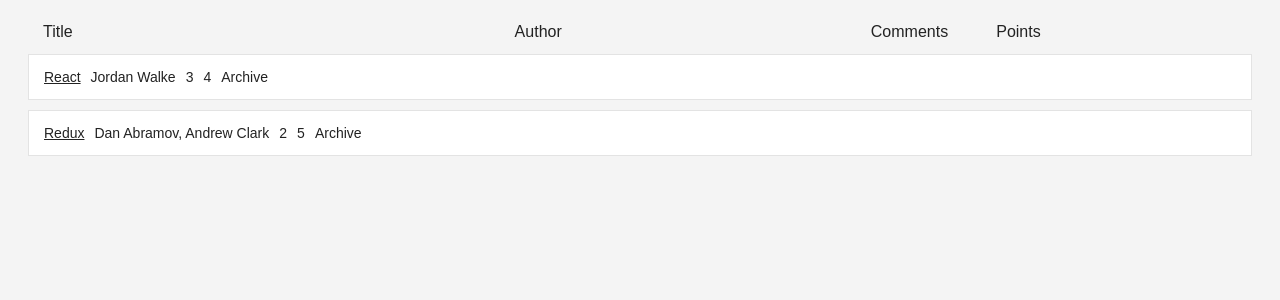
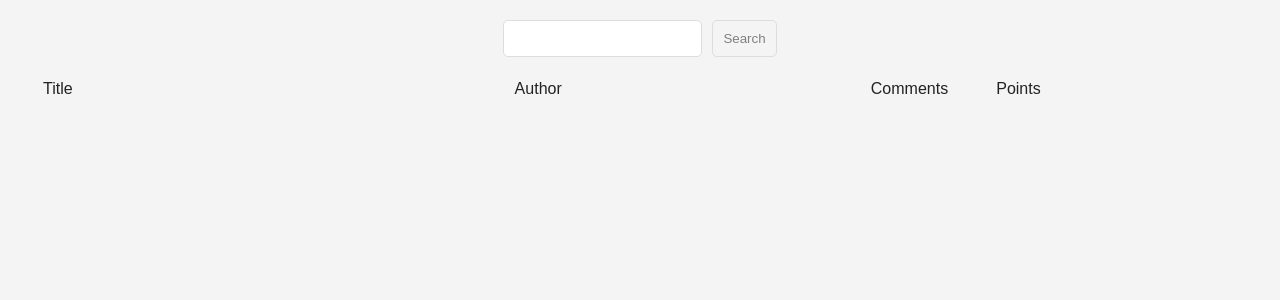
Before and after one commit to nkorczyk/react-redux-hackernews, a React (Create React App) app: page / in a window 1280 px wide. Shown: the top 300 px of the page. Built offline with nearby package versions, Linux system fonts and the light colour scheme.

Commit message:
Redux and Data Fetching

```diff
--- a/package.json
+++ b/package.json
@@ -8,7 +8,8 @@
     "react-redux": "^6.0.0",
     "react-scripts": "2.1.3",
     "redux": "^4.0.1",
-    "redux-logger": "^3.0.6"
+    "redux-logger": "^3.0.6",
+    "redux-saga": "^0.16.2"
   },
   "scripts": {
     "start": "react-scripts start",
--- a/src/actions/actionTypes.js
+++ b/src/actions/actionTypes.js
@@ -1 +1,3 @@
 export const STORY_ARCHIVE = 'STORY_ARCHIVE';
+export const STORIES_FETCH = 'STORIES_FETCH';
+export const STORIES_ADD = 'STORIES_ADD';
--- /dev/null
+++ b/src/actions/story.js
@@ -0,0 +1,16 @@
+import { STORIES_ADD, STORIES_FETCH } from '../actions/actionTypes';
+
+const doAddStories = stories => ({
+    type: STORIES_ADD,
+    stories
+});
+
+const doFetchSories = query => ({
+    type: STORIES_FETCH,
+    query
+});
+
+export {
+    doAddStories,
+    doFetchSories
+}
--- a/src/components/App.js
+++ b/src/components/App.js
@@ -1,10 +1,14 @@
 import React from 'react';
 import './App.css';
 import Stories from './Stories';
+import SearchStories from './SearchStories';
 
 const App = () => {
     return (
         <div className="app">
+            <div className="interactions">
+                <SearchStories />
+            </div>
             <Stories />
         </div>
     );
--- /dev/null
+++ b/src/components/Button.js
@@ -0,0 +1,34 @@
+import React from 'react';
+
+const ButtonInline = ({
+    onClick,
+    type = 'button',
+    children
+}) =>
+    <Button
+        type={type}
+        className="button-inline"
+        onClick={onClick}
+    >
+        {children}
+    </Button>
+
+const Button = ({
+    onClick,
+    className,
+    type = 'button',
+    children
+}) =>
+    <button
+        type={type}
+        className={className}
+        onClick={onClick}
+    >
+        {children}
+    </button>
+
+export default Button;
+
+export {
+    ButtonInline
+};
--- /dev/null
+++ b/src/components/SearchStories.js
@@ -0,0 +1,62 @@
+import React, { Component } from 'react';
+import { connect } from 'react-redux';
+import { doFetchSories } from '../actions/story';
+import Button from './Button';
+
+class SearchStories extends Component {
+    constructor(props) {
+        super(props);
+
+        this.state = {
+            query: ''
+        };
+
+        this.onChange = this.onChange.bind(this);
+        this.onSubmit = this.onSubmit.bind(this);
+    }
+
+    onSubmit(event) {
+        const { query } = this.state;
+
+        if (query) {
+            this.props.onFetchStories(query)
+            this.setState({
+                query: ''
+            });
+        }
+
+        event.preventDefault();
+    }
+
+    onChange(event) {
+        const { value } = event.target;
+
+        this.setState({
+            query: value
+        });
+    }
+
+    render() {
+        return (
+            <form onSubmit={this.onSubmit}>
+                <input
+                    type="text"
+                    value={this.value}
+                    onChange={this.onChange}
+                />
+                <Button type="submit">
+                    Search
+                </Button>
+            </form>
+        )
+    }
+}
+
+const mapDispatchToProps = (dispatch) => ({
+    onFetchStories: query => dispatch(doFetchSories(query))
+})
+
+export default connect(
+    null,
+    mapDispatchToProps
+)(SearchStories);
--- a/src/components/Story.js
+++ b/src/components/Story.js
@@ -1,5 +1,6 @@
 import React from 'react';
 import './Story.css';
+import { ButtonInline } from './Button';
 import { connect } from 'react-redux';
 import { doArchiveStory } from '../actions/archive';
 
@@ -33,23 +34,12 @@
                     className="button-inline"
                     onClick={() => onArchive(objectID)}>
                 </button>
-                <ButtonInline type="button"
-                    onClick={() => onArchive(objectID)}>
+                <ButtonInline onClick={() => onArchive(objectID)}>
                     Archive
                 </ButtonInline>
             </span>
         </div>
     )
-};
-
-const ButtonInline = ({ onClick, type = 'button', children }) => {
-    return (
-        <button type={type}
-            className="button-inline"
-            onClick={onClick}>
-            {children}
-        </button>
-    );
 };
 
 const mapDispatchToProps = dispatch => ({
--- a/src/reducers/storyReducer.js
+++ b/src/reducers/storyReducer.js
@@ -1,25 +1,19 @@
-const INITIAL_STATE = [
-    {
-        title: 'React',
-        url: 'https://facebook.github.io/react/',
-        author: 'Jordan Walke',
-        num_comments: 3,
-        points: 4,
-        objectID: 0,
-    }, {
-        title: 'Redux',
-        url: 'https://github.com/reactjs/redux',
-        author: 'Dan Abramov, Andrew Clark',
-        num_comments: 2,
-        points: 5,
-        objectID: 1,
-    },
-];
+import { STORIES_ADD } from '../actions/actionTypes';
+
+const INITIAL_STATE = [];
+
 
 function storyReducer(state = INITIAL_STATE, action) {
     switch (action.type) {
+        case STORIES_ADD: {
+            return applyAddStories(state, action);
+        }
         default: return state;
     }
 }
 
+const applyAddStories = (state, action) => {
+    return action.stories;
+}
+
 export default storyReducer;
--- a/src/sagas/index.js
+++ b/src/sagas/index.js
@@ -0,0 +1,11 @@
+import { takeEvery, all } from 'redux-saga/effects';
+import { STORIES_FETCH } from '../actions/actionTypes';
+import { handleFetchStories } from './story';
+
+function* watchAll() {
+    yield all([
+        takeEvery(STORIES_FETCH, handleFetchStories)
+    ]);
+}
+
+export default watchAll;
--- /dev/null
+++ b/src/sagas/story.js
@@ -0,0 +1,18 @@
+import { call, put } from 'redux-saga/effects';
+import { doAddStories } from '../actions/story';
+
+const HN_BASE_URL = 'http://hn.algolia.com/api/v1/search?query=';
+
+const fetchStories = query =>
+    fetch(HN_BASE_URL + query)
+        .then(response => response.json());
+
+function* handleFetchStories(action) {
+    const { query } = action;
+    const result = yield call(fetchStories, query);
+    yield put(doAddStories(result.hits));
+}
+
+export {
+    handleFetchStories,
+};
--- a/src/store/index.js
+++ b/src/store/index.js
@@ -1,13 +1,18 @@
 import { createStore, applyMiddleware } from 'redux';
+import { createLogger } from 'redux-logger';
+import createSagaMiddleware from 'redux-saga';
 import rootReducer from '../reducers/';
-import { createLogger } from 'redux-logger';
+import rootSaga from '../sagas';
 
 const logger = createLogger();
+const saga = createSagaMiddleware();
 
 const store = createStore(
     rootReducer,
     undefined,
-    applyMiddleware(logger)
+    applyMiddleware(saga, logger)
 );
 
+saga.run(rootSaga);
+
 export default store;
```
Also changed, not shown: 1 other file (tests, documents, lock files or other folders).
